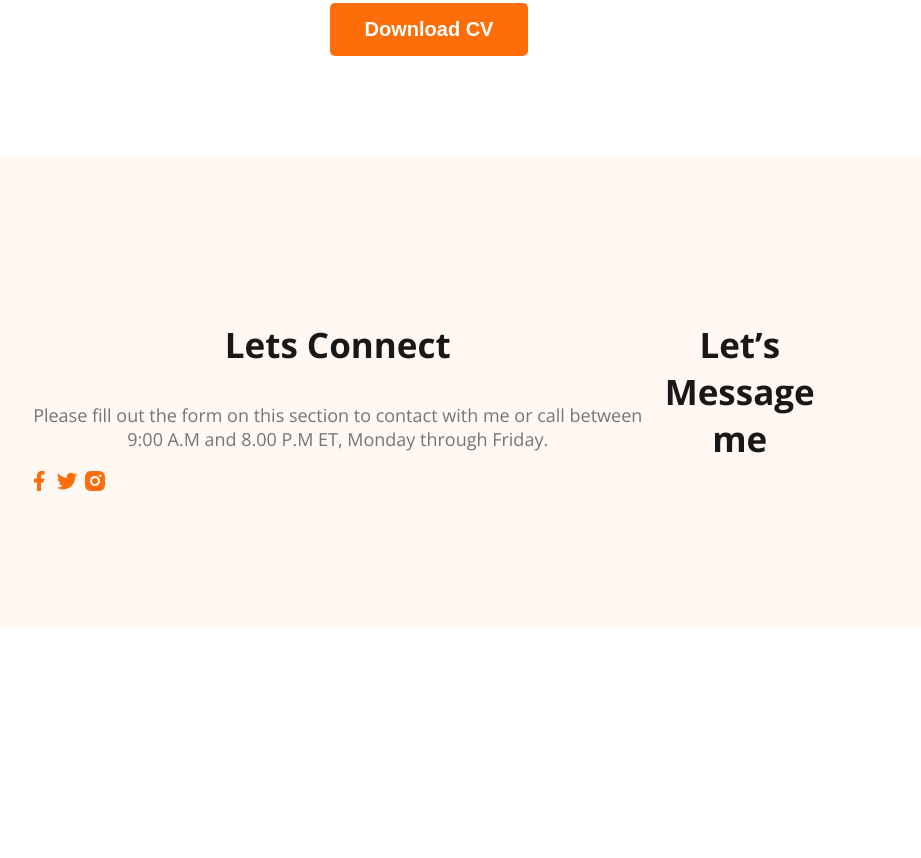
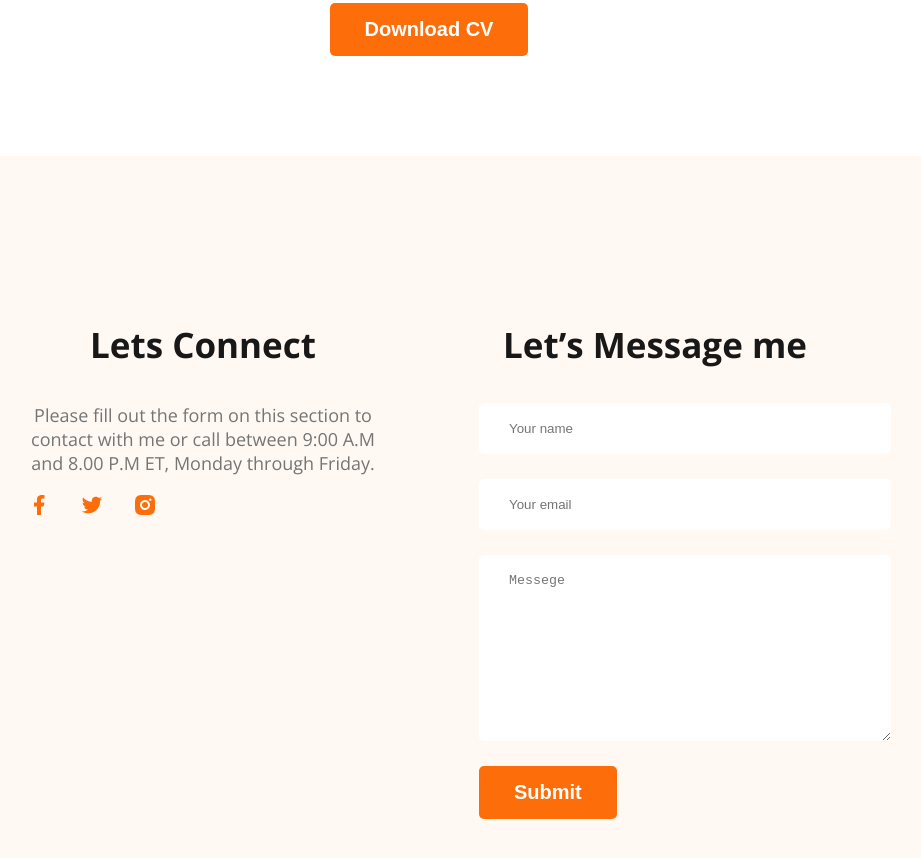
Before and after one commit to Ghost6009/developer-portfolio-3, a plain HTML site: page index.html in a window 1280 px wide. Shown: the part 3091-3949 px from the top of the page, without its empty margins (211-1132 px from the left). Before the commit the page ends 3727 px from the top, so only its background shows below. Drawn offline with nearby package versions, Linux system fonts and the light colour scheme.

Commit message:
completed footer

```diff
--- a/index.html
+++ b/index.html
@@ -163,6 +163,12 @@
         </div>
         <div class="footer-column">
             <h3 class="section-title">Let’s Message me</h3>
+            <form class="contact" action="">
+                <input type="text" placeholder="Your name">
+                <input type="email" name="" placeholder="Your email" id="">
+                <textarea name="" placeholder="Messege" id="" cols="30" rows="10"></textarea>
+                <input class="btn-primary" type="submit" value="Submit">
+            </form>
         </div>
     </footer>
 </body>
--- a/styles/portfolio.css
+++ b/styles/portfolio.css
@@ -181,7 +181,28 @@ main section{
 /* footer related styles */
 footer{
     display: flex;
+    gap: 100px;
     background: #FFF8F3;
     margin-top: 100px;
     padding: 130px 230px;
 }
+
+.footer-column{
+    width: 50%;
+}
+
+.social-links a{
+    margin-right: 25px;
+}
+
+.contact input[type="text"], .contact input[type="email"],
+textarea {
+    display: block;
+    margin-bottom: 25px;
+    padding: 18px 30px;
+    color: #757575;
+    border-radius: 5px;
+    background: #FFF;
+    border: 0;
+    width: 100%;
+}
```
